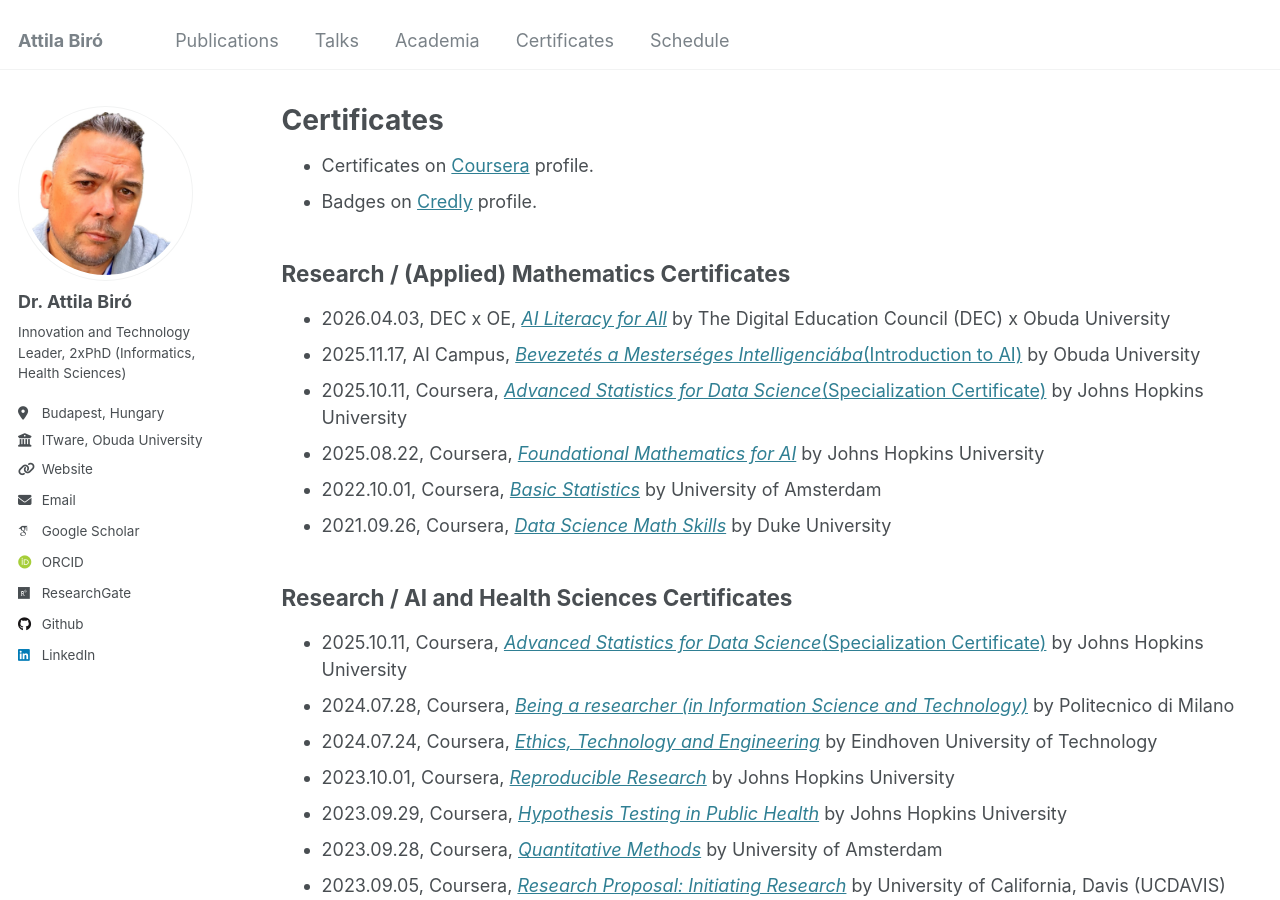
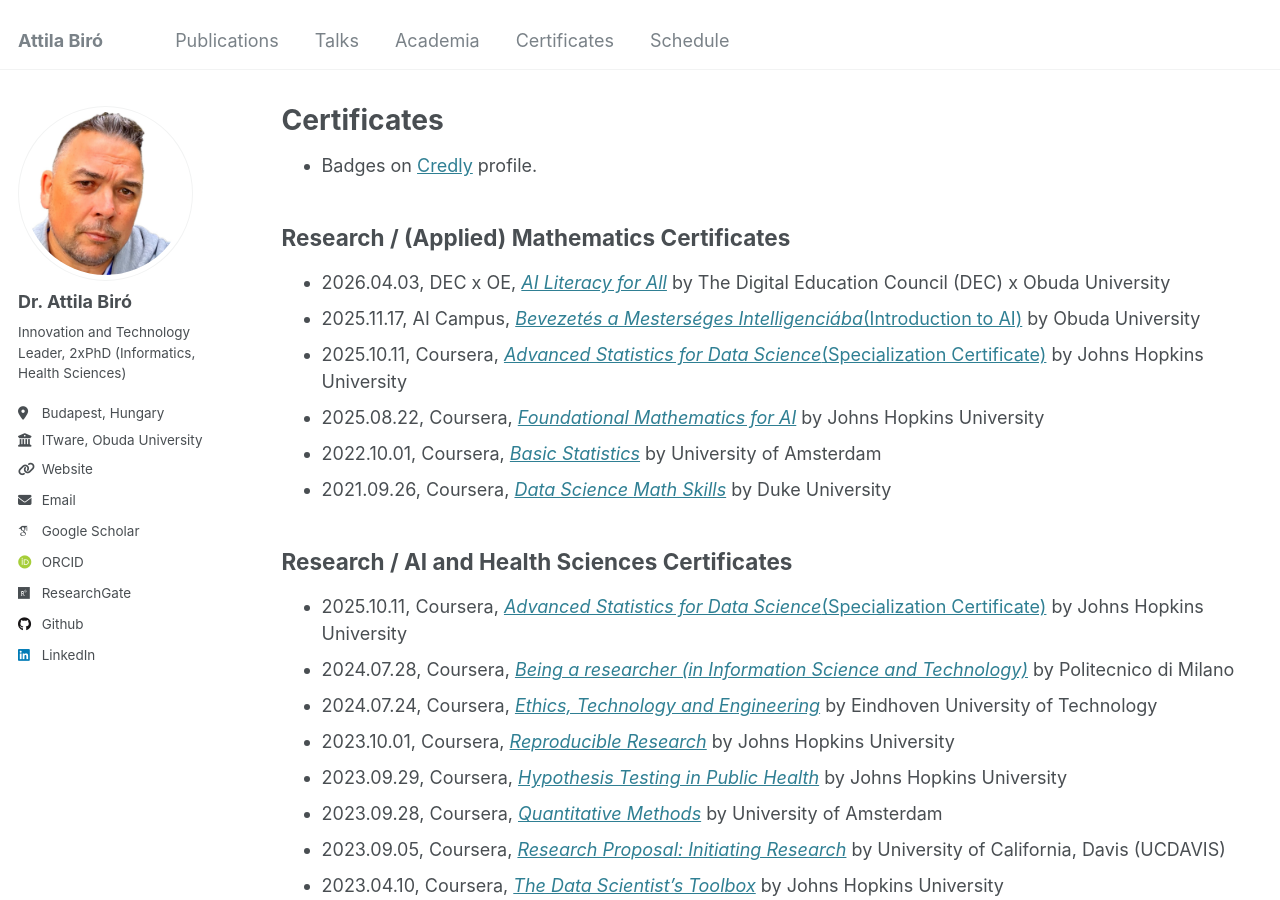
Before and after one commit to biroka/biroka.github.io, a Jekyll site: the page built from _pages/certificates.md, in a window 1280 px wide and 900 px high. Built offline with Jekyll 4.4.1, drawn with Linux system fonts in a browser that asks for light colours; some web fonts are replaced.

```diff
--- a/_pages/certificates.md
+++ b/_pages/certificates.md
@@ -5,7 +5,6 @@ permalink: /certificates/
 author_profile: true
 ---
 
-* Certificates on <a href="https://www.coursera.org/learner/biroattila">Coursera</a> profile.
 * Badges on <a href="https://www.credly.com/users/biroattila">Credly</a> profile.
 
 ##  Research / (Applied) Mathematics Certificates
```
